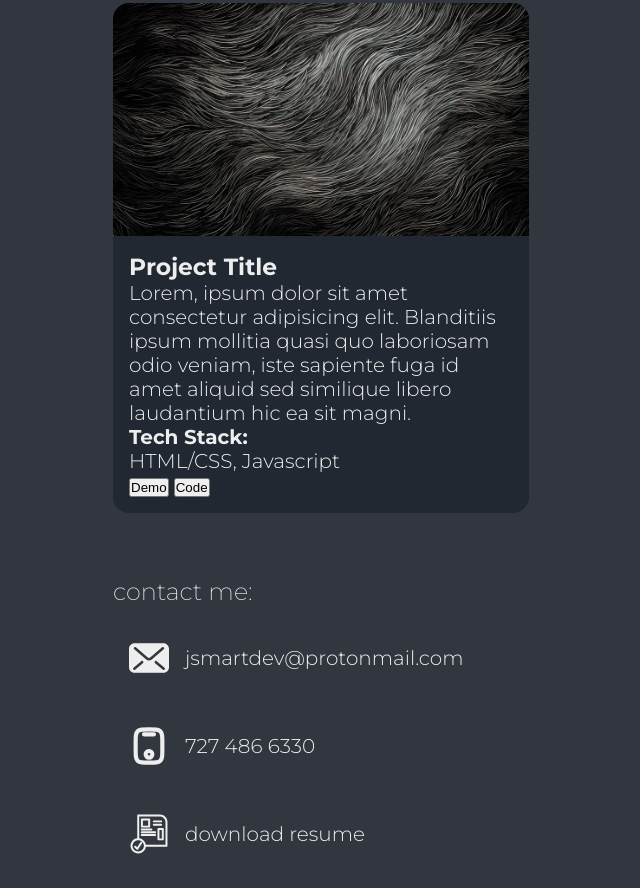
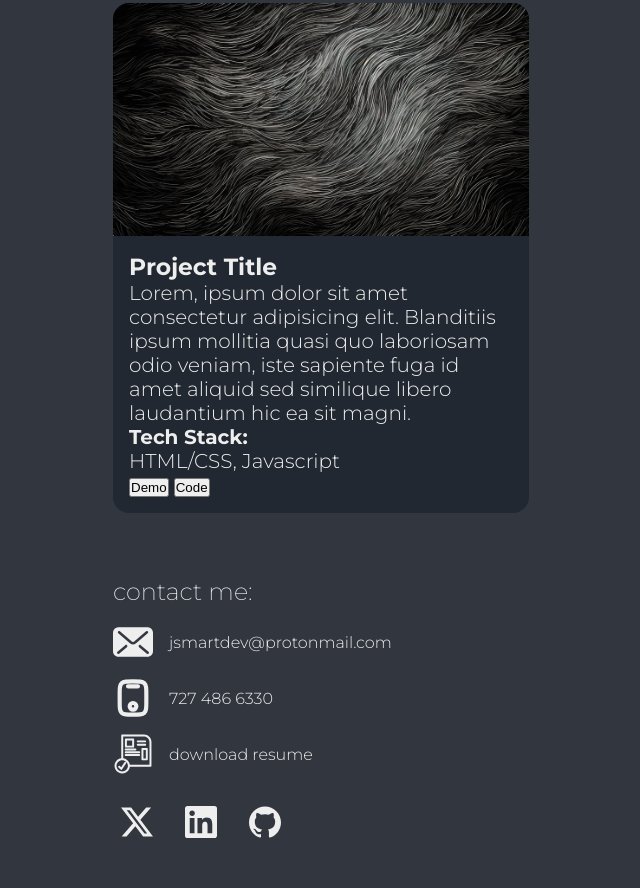
Before and after one commit to jsmartdev/CODSOFT, a plain HTML site: page Portfolio/index.html in a window 1280 px wide. Shown: the part 1912-2800 px from the top of the page, without its empty margins (39-679 px from the left). After the commit the page ends 2771 px from the top, so only its background shows below. Drawn offline with nearby package versions, Linux system fonts and the light colour scheme.

Commit message:
styled contacts and social links

```diff
--- a/Portfolio/index.html
+++ b/Portfolio/index.html
@@ -14,19 +14,19 @@
   <header>
     <div class="container">
       <nav class="nav-bar">
-        <a  href="#" class="nav-brand">{Jesse.Smart}</a>
+        <a  href="#hero" class="nav-brand">{Jesse.Smart}</a>
         <ul class="nav-menu">
           <li class="nav-item">
-            <a href="#" class="nav-link">Home</a>
+            <a href="#hero" class="nav-link">Home</a>
           </li>
           <li class="nav-item">
-            <a href="#" class="nav-link">Projects</a>
+            <a href="#tech" class="nav-link">Tech</a>
           </li>
           <li class="nav-item">
-            <a href="#" class="nav-link">About</a>
+            <a href="#projects" class="nav-link">Projects</a>
           </li>
           <li class="nav-item">
-            <a href="#" class="nav-link">Contact</a>
+            <a href="#contact" class="nav-link">Contact</a>
           </li>
         </ul>
         <div class="hamburger-menu">
@@ -211,33 +211,33 @@
       <h2>contact me:</h2>
       <div class="contacts-container">
         <a href="mailto:jsmartdev@protonmail.com" class="email">
-          <img src="images/email-14-svgrepo-com.svg" class="logo" />
-          <p>jsmartdev@protonmail.com</p>
+          <img src="images/email-14-svgrepo-com.svg" class="logo-1" />
+          <p class="logo-label">jsmartdev@protonmail.com</p>
         </a>
         <a href="tel:727-486-6330" class="phone">
-          <img src="images/smartphone-2-svgrepo-com.svg" class="logo" />
-          <p>727 486 6330</p>
+          <img src="images/smartphone-2-svgrepo-com.svg" class="logo-1" />
+          <p class="logo-label">727 486 6330</p>
         </a>
         <a href="" download="" class="resume">
           <img  src="images/resume-business-cv-work-job-curriculum-2-svgrepo-com.svg"
-                class="logo"
+                class="logo-1"
           />
-          <p> download resume</p>
+          <p class="logo-label">download resume</p>
         </a>
         <div class="socials-container">
           <a href="">
             <img  src="images/x-color.svg"
-                  class="logo"
+                  class="logo-2"
             />
           </a>
           <a href="">
             <img  src="images/linkedin-color.svg"
-                  class="logo"
+                  class="logo-2"
             />
           </a>
           <a href="">
             <img  src="images/github-color.svg"
-                  class="logo"
+                  class="logo-2"
             />
           </a>
 
--- a/Portfolio/styles.css
+++ b/Portfolio/styles.css
@@ -26,7 +26,7 @@ header {
   min-height: 70px;
   position: fixed;
   width: 100%;
-  background-color: var(--navy-color)
+  background-color: var(--navy-color);
 }
 
 .container {
@@ -36,7 +36,6 @@ header {
 }
 
 .nav-bar {
-  position: relative;
   display: flex;
   justify-content: space-between;
   align-items: center;
@@ -274,16 +273,18 @@ h2 {
 .contacts-container {
   display: flex;
   flex-direction: column;
+  justify-content: center;
   align-items: flex-start;
   margin: 1rem 2rem 1rem 2rem;
 }
 
 .email, .phone, .resume {
   display: flex;
+  justify-content: center;
   align-items: center;
+  margin-bottom: 0.5rem;
+  transition: 0.6s ease;
   margin-bottom: 1rem;
-  transition: 0.6s ease;
-
 }
 
 .email:hover, .phone:hover, .resume:hover {
@@ -294,11 +295,25 @@ h2 {
   display: flex;
   justify-content: flex-start;
   width: 100%;
+  margin-top: 1rem;
 }
 
-.logo {
+.logo-1 {
+  display: flex;
+  justify-content: center;
+  align-items: center;
   width: 2.5rem;
-  margin: 1rem;
+  margin-right: 1rem;
+}
+
+.logo-2 {
+  width: 2rem;
+  margin-right: 1.5rem;
+  margin-left: 0.5rem;
+}
+
+.logo-label {
+  font-size: 1rem;
 }
 
 @media(min-width: 768px) {
```
